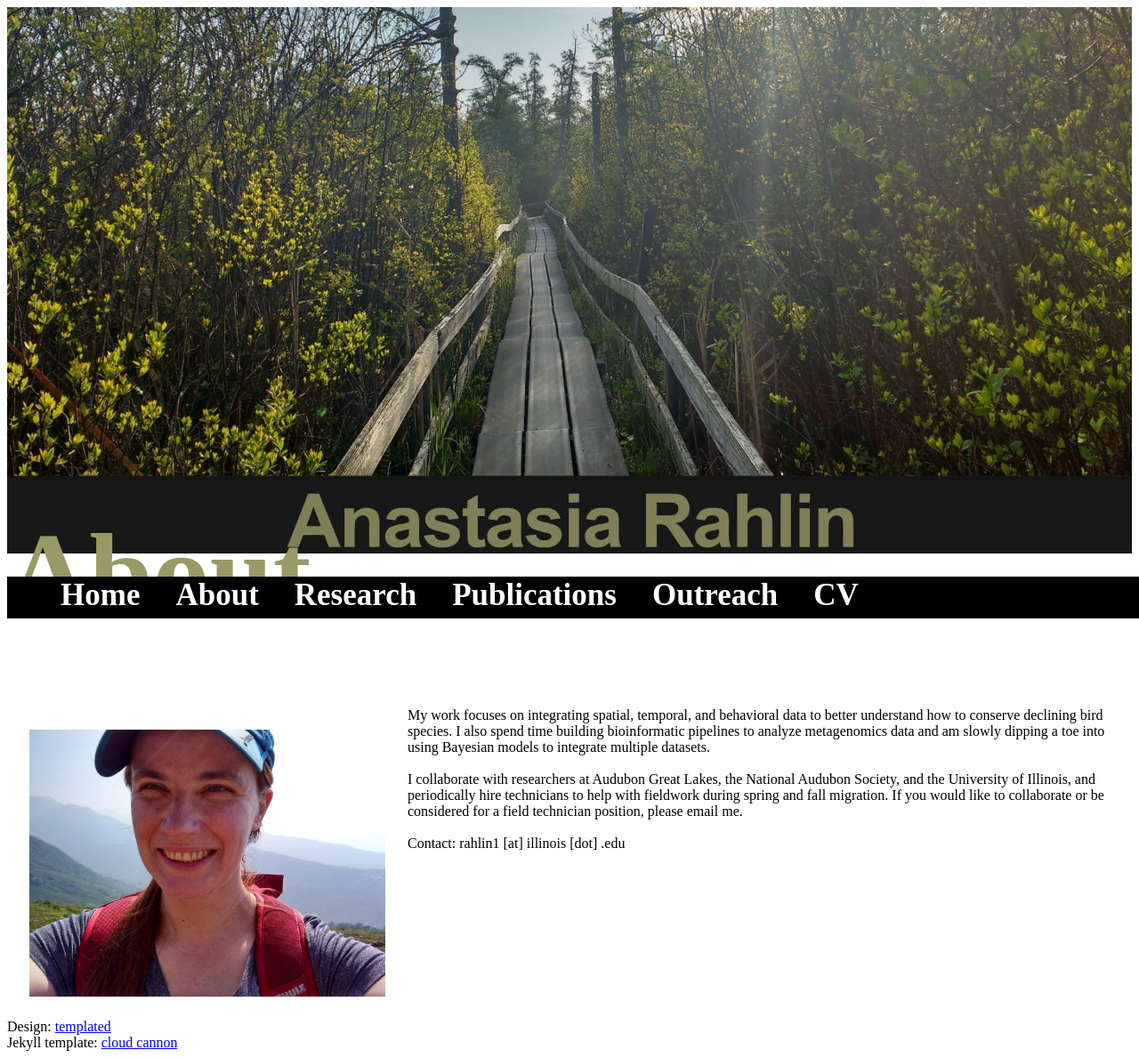
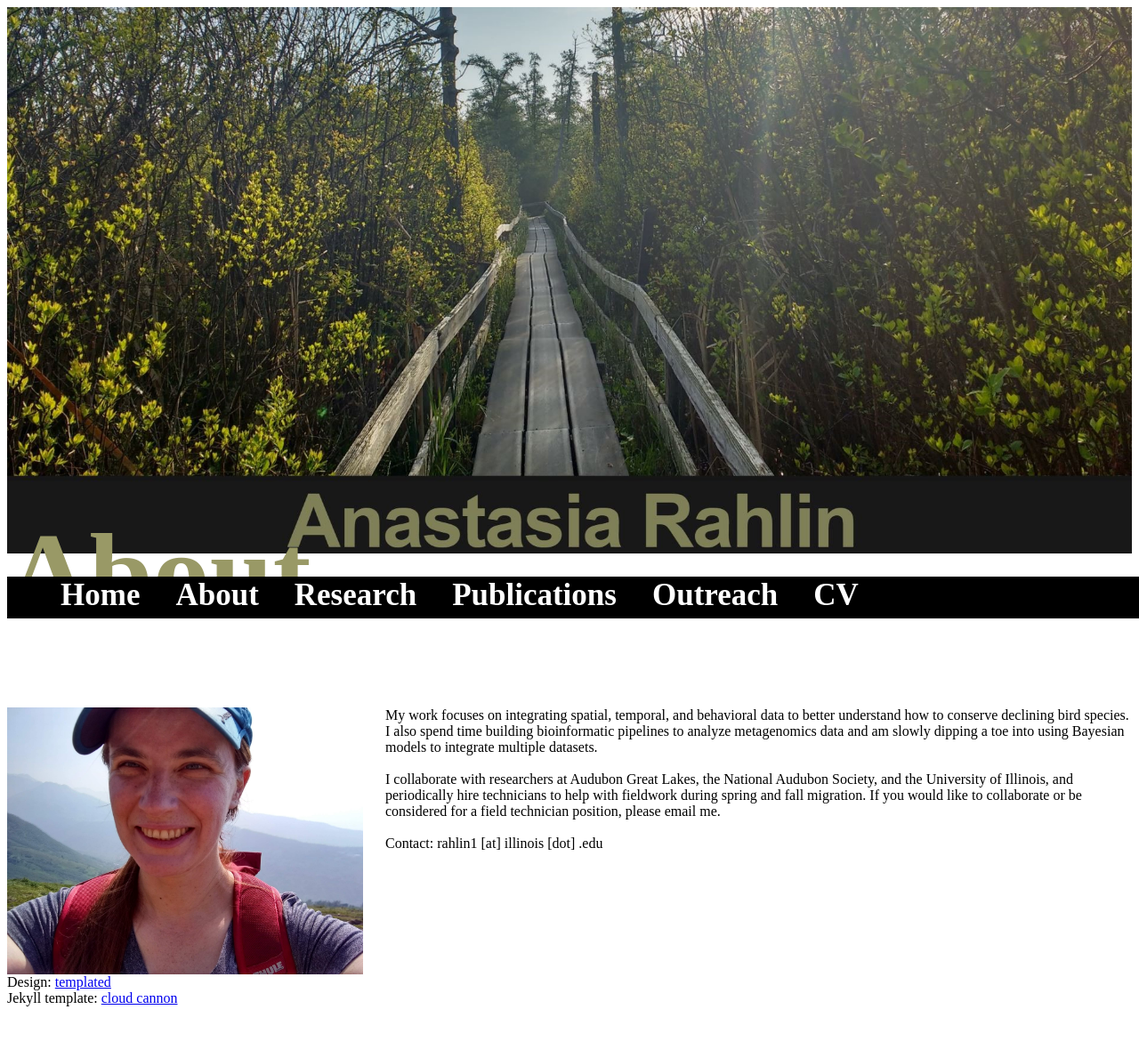
Before and after one commit to anarahlin/anarahlin.github.io, a Jekyll site: the page built from about.html, in a window 1280 px wide. Shown: the whole page at 89% size. Built offline with Jekyll 4.4.1, drawn with Linux system fonts in a browser that asks for light colours; nearby versions of some CDN libraries; comment, search, counter and statistics services are not loaded; after the commit the page ends 1139 px from its top, so only the background shows below that.

Commit message:
Update about.html

```diff
--- a/about.html
+++ b/about.html
@@ -27,7 +27,7 @@ div {
 }
 
 .img1 {
-  padding: 25px;
+  padding-right: 25px;
   float: left;
 }
 
```
